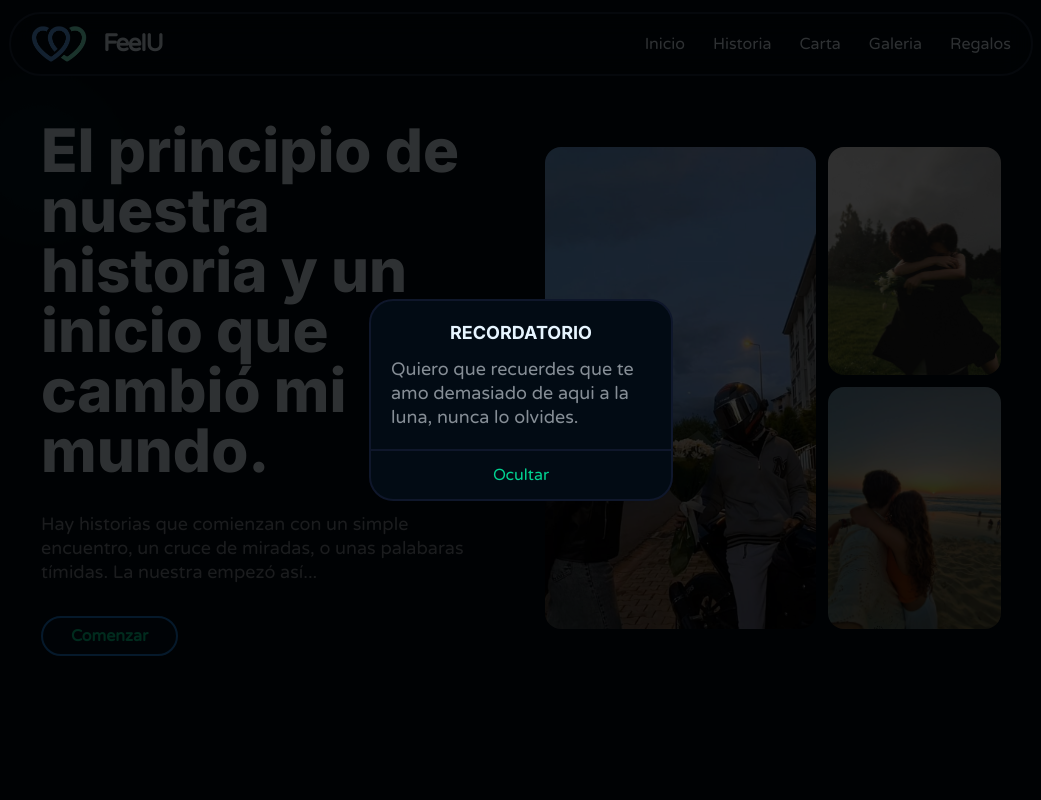
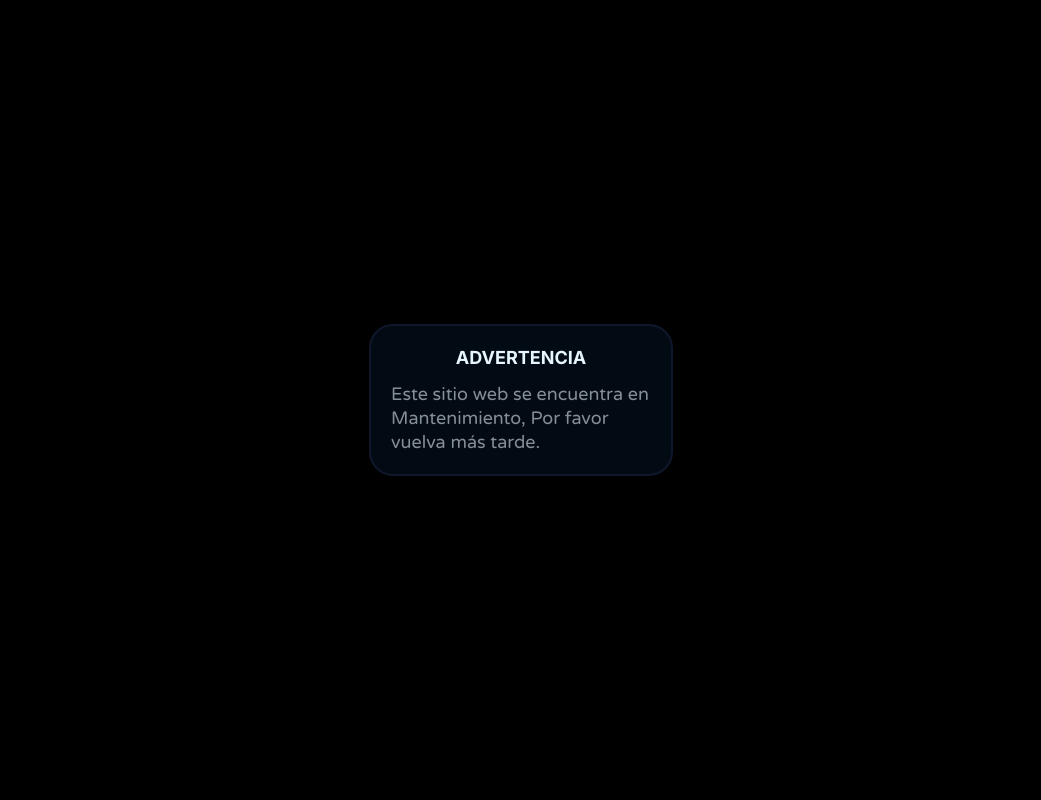
Before and after one commit to Snayderth-Dev/feeiu-app, a React (Vite) app: page / in a window 1280 px wide. Shown: the top 800 px of the page, without its empty margins (119-1160 px from the left). Built offline with nearby package versions, Linux system fonts and the light colour scheme.

Commit message:
Actualizar Reminder.jsx

```diff
--- a/src/components/Reminder.jsx
+++ b/src/components/Reminder.jsx
@@ -37,15 +37,15 @@ const Reminder = () => {
             <div className="fixed w-76 top-1/2 left-1/2 transform -translate-1/2 z-50 border-2 border-slate-900 rounded-3xl bg-[#020b14] text-center">
               <div className="p-5 text-principal">
                 <h3 className="font-bold text-[18px] font-principial uppercase">
-                  Recordatorio
+                  Advertencia
                 </h3>
                 <p className="paragraph mt-3">
-                  Quiero que recuerdes que te amo demasiado de aqui a la luna,
-                  nunca lo olvides.
-                  {/*Este sitio web se encuentra en Mantenimiento, Por favor vuelva más tarde.*/}
+                  {/*Quiero que recuerdes que te amo demasiado de aqui a la luna,
+                  nunca lo olvides.*/}
+                  Este sitio web se encuentra en Mantenimiento, Por favor vuelva más tarde.
                 </p>
               </div>
-
+              {/*
               <button
                 className="cursor-pointer border-t-2 border-t-slate-900 text-emerald-400 w-full py-3"
                 onClick={() => {
@@ -55,7 +55,7 @@ const Reminder = () => {
               >
                 Ocultar
               </button>
-
+              */}
             </div>
           </motion.div>
         )}
@@ -68,7 +68,7 @@ const BackgroundBlack = ({ black }) => {
   if (!black) return null; // Si 'black' es false, no renderizamos nada
 
   return (
-    <div className="w-full h-full fixed top-0 left-0 bg-black opacity-80 z-50 overflow-hidden"></div>
+    <div className="w-full h-full fixed top-0 left-0 bg-black opacity-100 z-50 overflow-hidden"></div>
   );
 };
 
```
